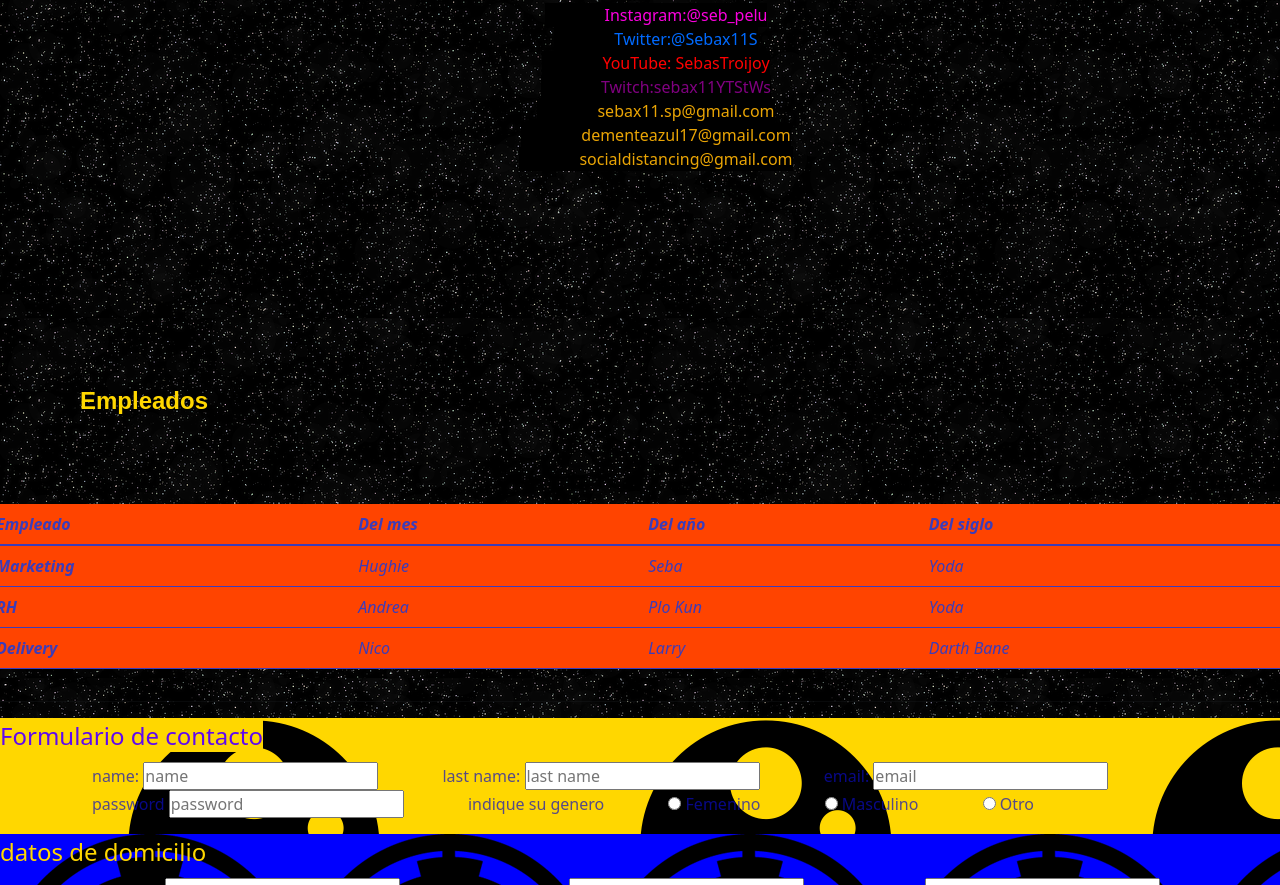
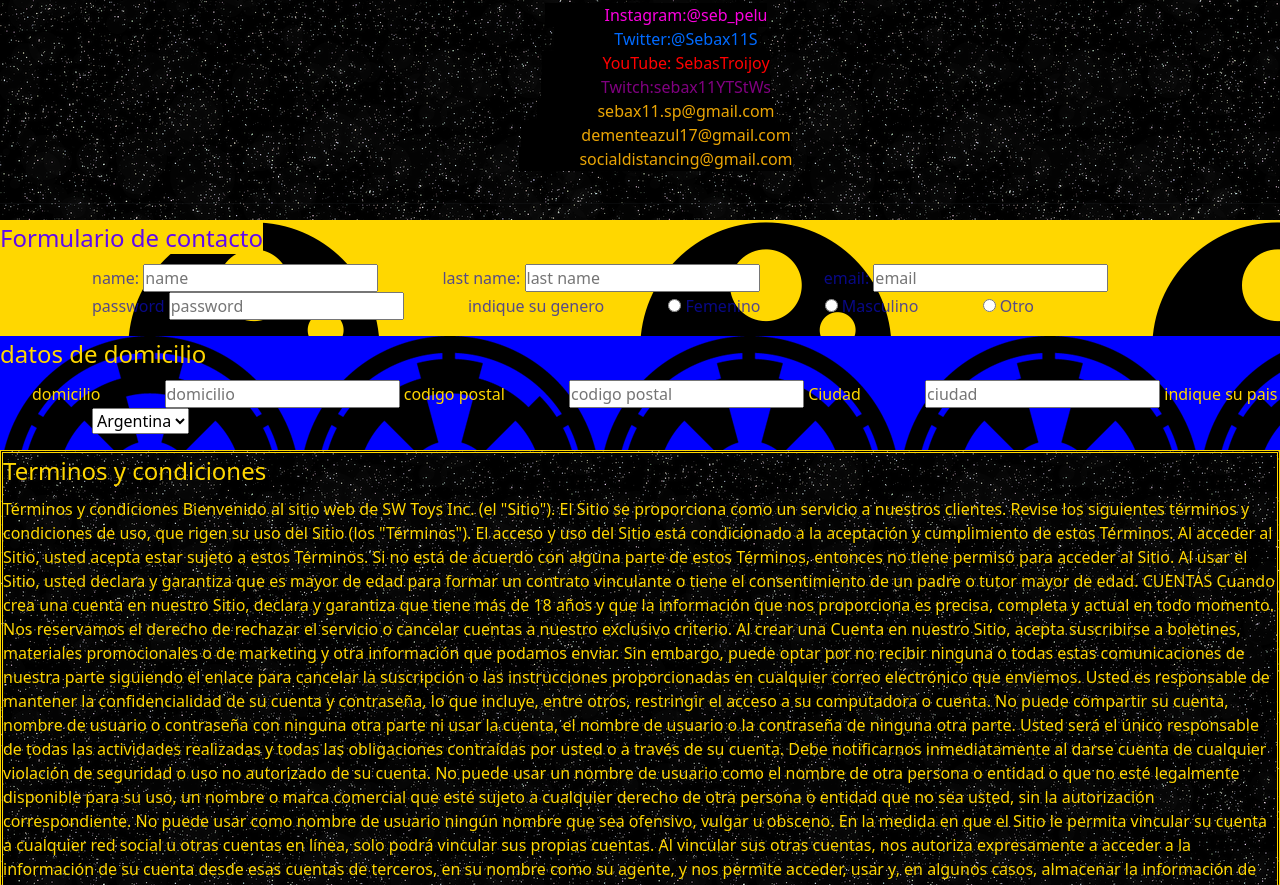
Before and after one commit to SebastianPeluffo/SW_Toys-Peluffo, a website: page paginas/contacto.html in a window 1280 px wide. Shown: the part 402-1287 px from the top of the page. Drawn offline with nearby package versions, Linux system fonts and the light colour scheme.

Commit message:
carrusel

```diff
--- a/css/estilos.css
+++ b/css/estilos.css
@@ -249,7 +249,7 @@ width: 150px;
     .fieldset{
         color: rgba(12, 12, 194, 0.692);
         background-color: gold;
-        background-image: url(../imagenes/SW\ Toys.png);
+        background-image: url(../imagenes/SWToys.png);
 
     }
     .terms{
--- a/paginas/contacto.html
+++ b/paginas/contacto.html
@@ -77,41 +77,7 @@
                       </ul>
 
                   </div>
-<h3 class="h3_contac">Empleados</h3>
-   <div class="empleados row">
 
-      <table class="table">
-          <thead>
-            <tr>
-              <th scope="col">Empleado</th>
-              <th scope="col">Del mes</th>
-              <th scope="col">Del año</th>
-              <th scope="col">Del siglo</th>
-            </tr>
-          </thead>
-          <tbody>
-            <tr>
-              <th scope="row">Marketing</th>
-              <td>Hughie</td>
-              <td>Seba</td>
-              <td>Yoda</td>
-            </tr>
-            <tr>
-              <th scope="row">RH</th>
-              <td>Andrea</td>
-              <td>Plo Kun</td>
-              <td>Yoda</td>
-            </tr>
-            <tr>
-              <th scope="row">Delivery</th>
-              <td >Nico</td>
-              <td>Larry</td>
-              <td>Darth Bane</td>
-            </tr>
-          </tbody>
-        </table>
-  </div>
-</Section>
 
   <!--fieldset para la informacion de contacto-->
 <div class="field">
```
